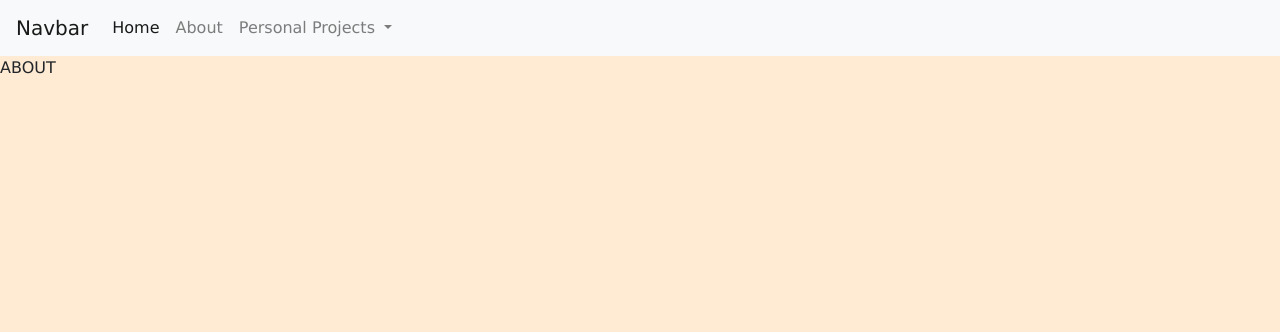
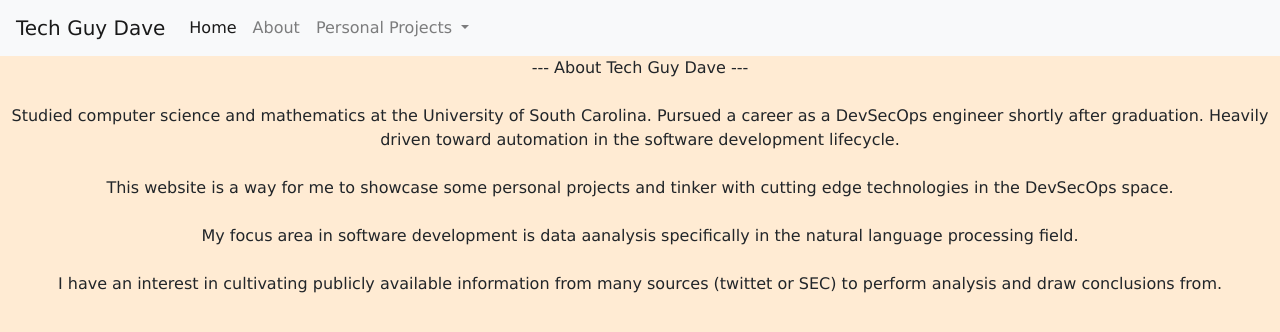
Before and after one commit to ddemaria/django_personal_website, a Django app: page /about/ in a window 1280 px wide. Shown: the top 332 px of the page. Run offline with Django 3.2, Linux system fonts and the light colour scheme.

Commit message:
adding changes to about page

```diff
--- a/app/core/templates/about.html
+++ b/app/core/templates/about.html
@@ -1,4 +1,18 @@
 {% extends 'base.html' %}
 {% block content %}
-ABOUT
+<center>--- About Tech Guy Dave ---</center>
+<center>
+    <br>Studied computer science and mathematics at the University of South Carolina.
+    Pursued a career as a DevSecOps engineer shortly after graduation.
+    Heavily driven toward automation in the software development lifecycle.</br>
+
+    <br>This website is a way for me to showcase some personal projects and tinker with
+    cutting edge technologies in the DevSecOps space.</br>
+
+    <br>My focus area in software development is data aanalysis specifically in the
+    natural language processing field.</br>
+
+    <br>I have an interest in cultivating publicly available information from many sources
+    (twittet or SEC) to perform analysis and draw conclusions from.</br>
+</center>
 {% endblock content %}
--- a/app/core/templates/base.html
+++ b/app/core/templates/base.html
@@ -11,11 +11,11 @@
     <!-- linking visualizer_style.css -->
     <link rel="stylesheet" type='text/css' href="{% static 'css/visualizer_style.css' %}">
 
-    <title>Hello, world!</title>
+    <title>Tech Guy Dave</title>
   </head>
   <body>
     <nav class="navbar navbar-expand-lg navbar-light bg-light">
-      <a class="navbar-brand" href="#">Navbar</a>
+      <a class="navbar-brand" href="#">Tech Guy Dave</a>
       <button class="navbar-toggler" type="button" data-toggle="collapse" data-target="#navbarNavDropdown" aria-controls="navbarNavDropdown" aria-expanded="false" aria-label="Toggle navigation">
         <span class="navbar-toggler-icon"></span>
       </button>
```
